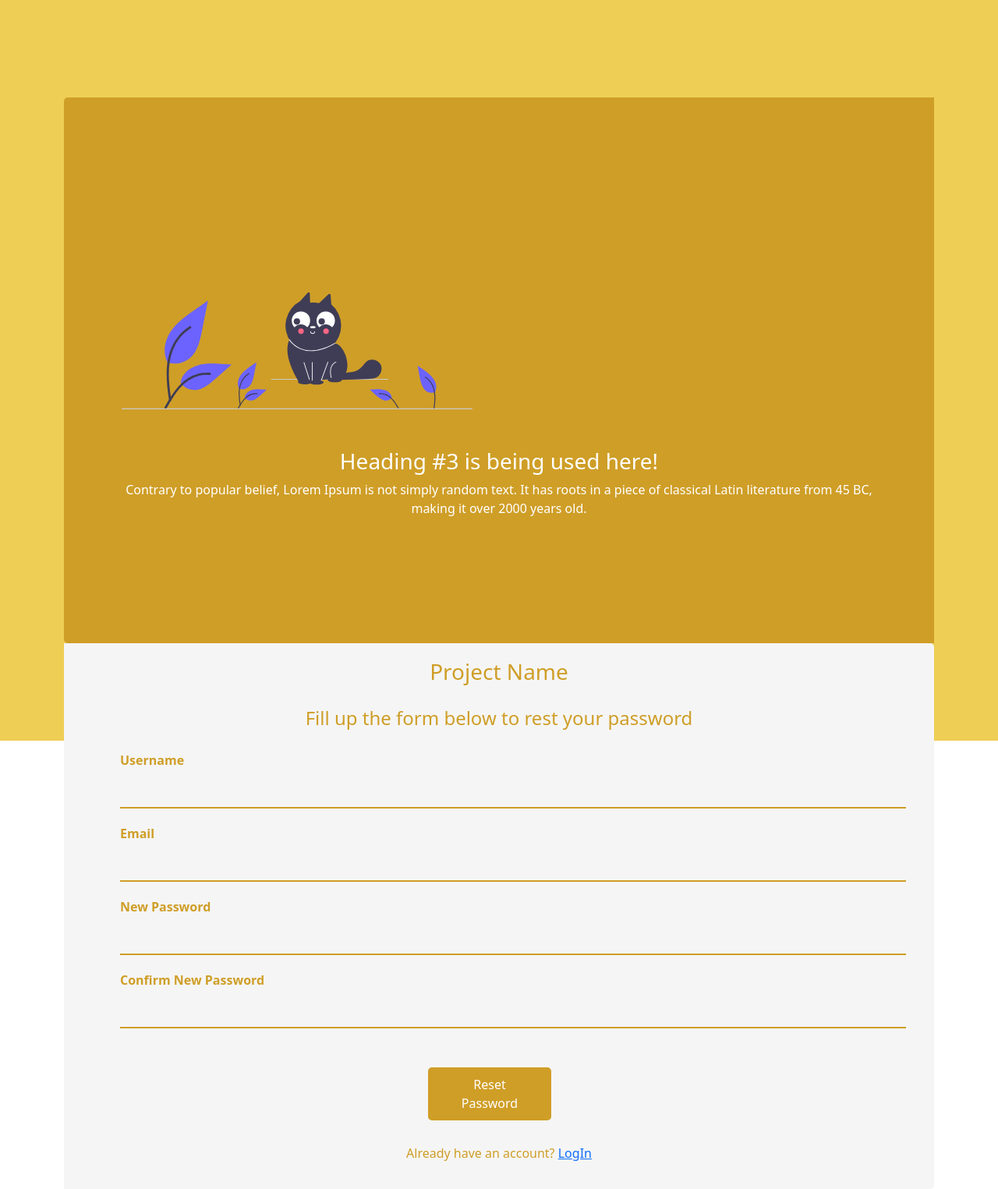
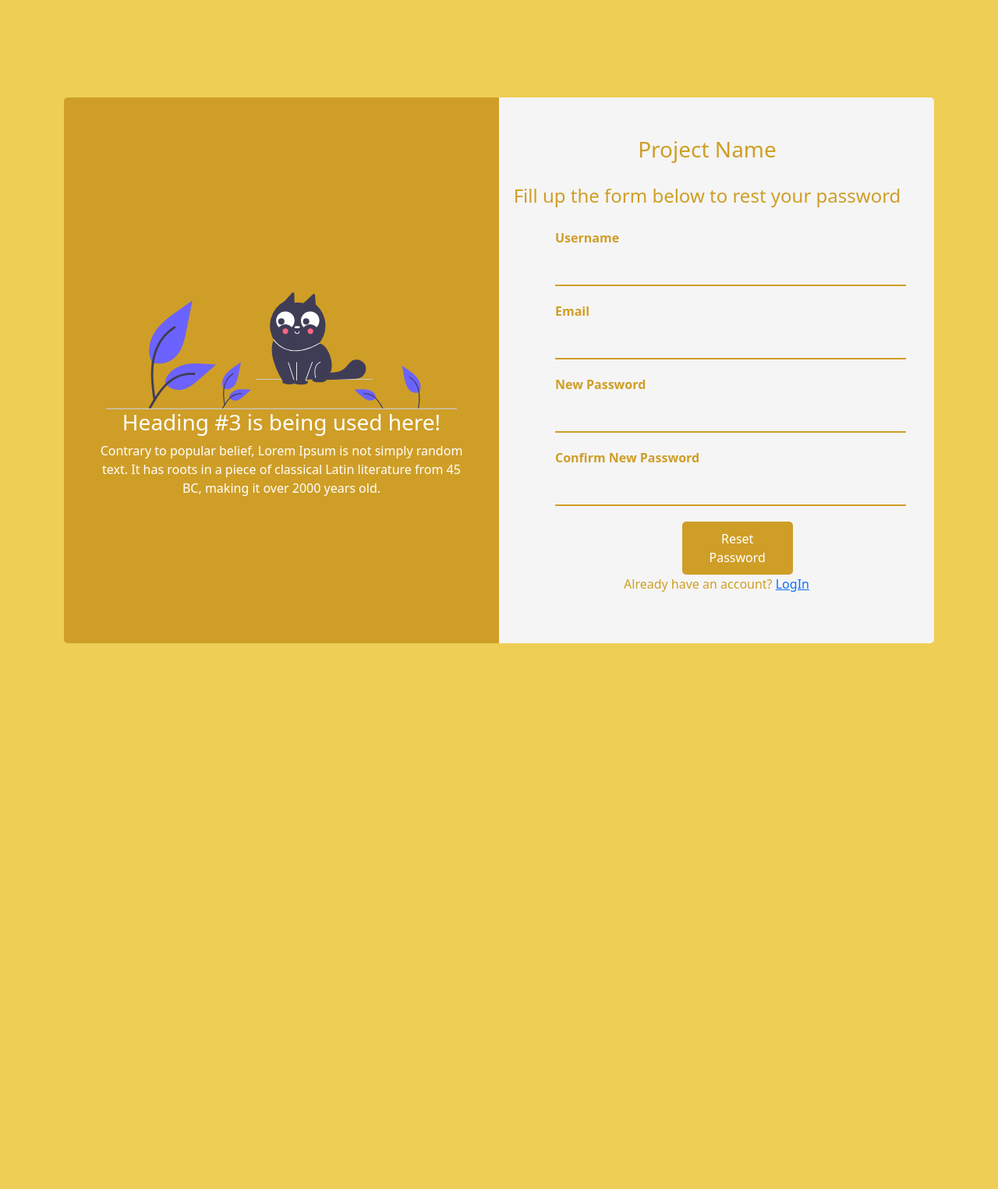
Before and after one commit to smshabab/web-application-project, a PHP site: page /html/reset_password.html in a window 1280 px wide. Shown: the whole page at 78% size. After the commit the page ends 825 px from the top, so only its background shows below. Run offline with PHP 8.4, Linux system fonts and the light colour scheme.

Commit message:
Css fixed

```diff
--- a/css/common_css_between_login&registration.css
+++ b/css/common_css_between_login&registration.css
@@ -26,10 +26,12 @@
     background-color: whitesmoke;
     border-top-right-radius: 5px;
     border-bottom-right-radius: 5px;
+    padding: 50px;
 }
 
 .left_login_form_top_row{
-    margin-top: 250px;
+    padding-top: 250px;
+    text-align: center;
 }
 
 .left_login_form_bottom_row{
--- a/html/reset_password.html
+++ b/html/reset_password.html
@@ -6,10 +6,9 @@
     <meta name="viewport" content="width=device-width, initial-scale=1.0">
     <title>Reset Password</title>
 
+    <link rel="stylesheet" href="../css/registration.css">
+    <link rel="stylesheet" href="../css/common_css_between_login&registration.css">
     <link href="https://cdn.jsdelivr.net/npm/bootstrap@5.0.2/dist/css/bootstrap.min.css" rel="stylesheet" integrity="sha384-EVSTQN3/azprG1Anm3QDgpJLIm9Nao0Yz1ztcQTwFspd3yD65VohhpuuCOmLASjC" crossorigin="anonymous">
-
-    <link rel="stylesheet" href="../css/common_css_between_login&registration.css">
-    <link rel="stylesheet" href="../css/registration.css">
 </head>
 <body>
 
```
